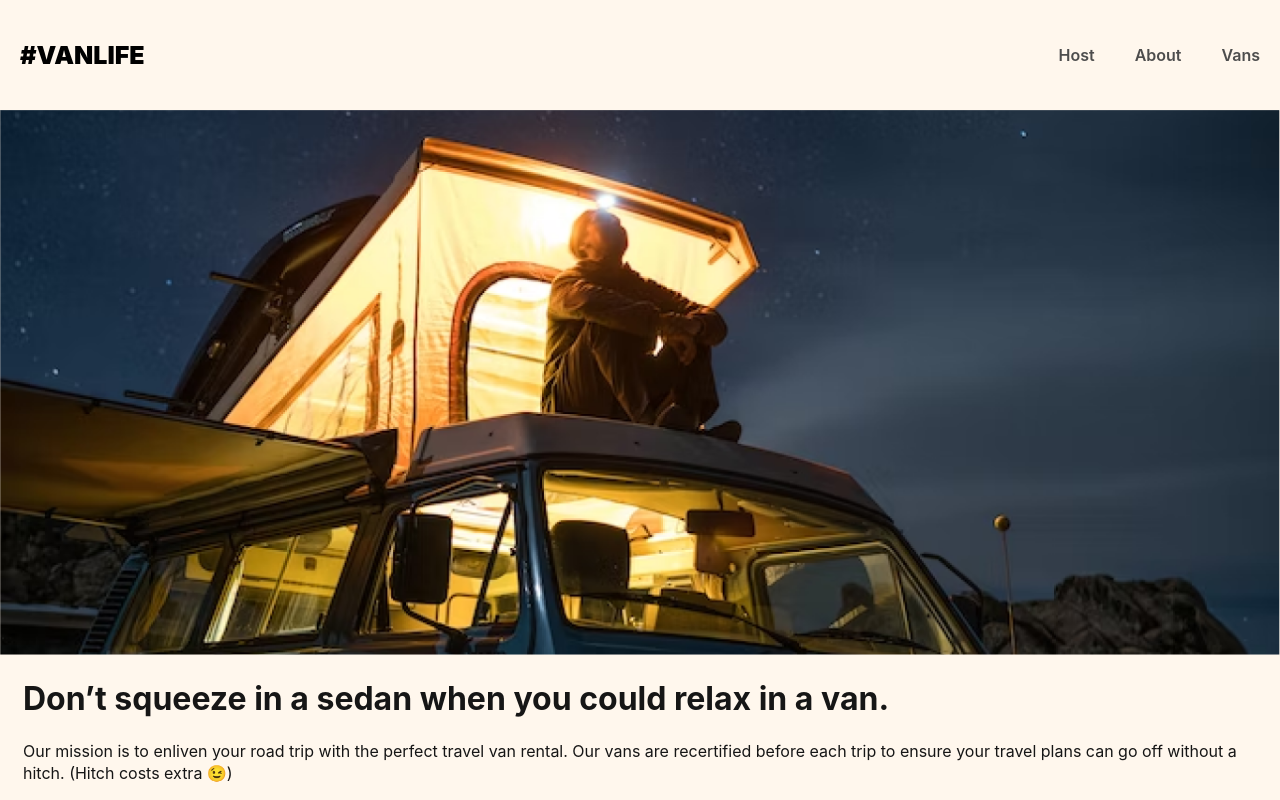
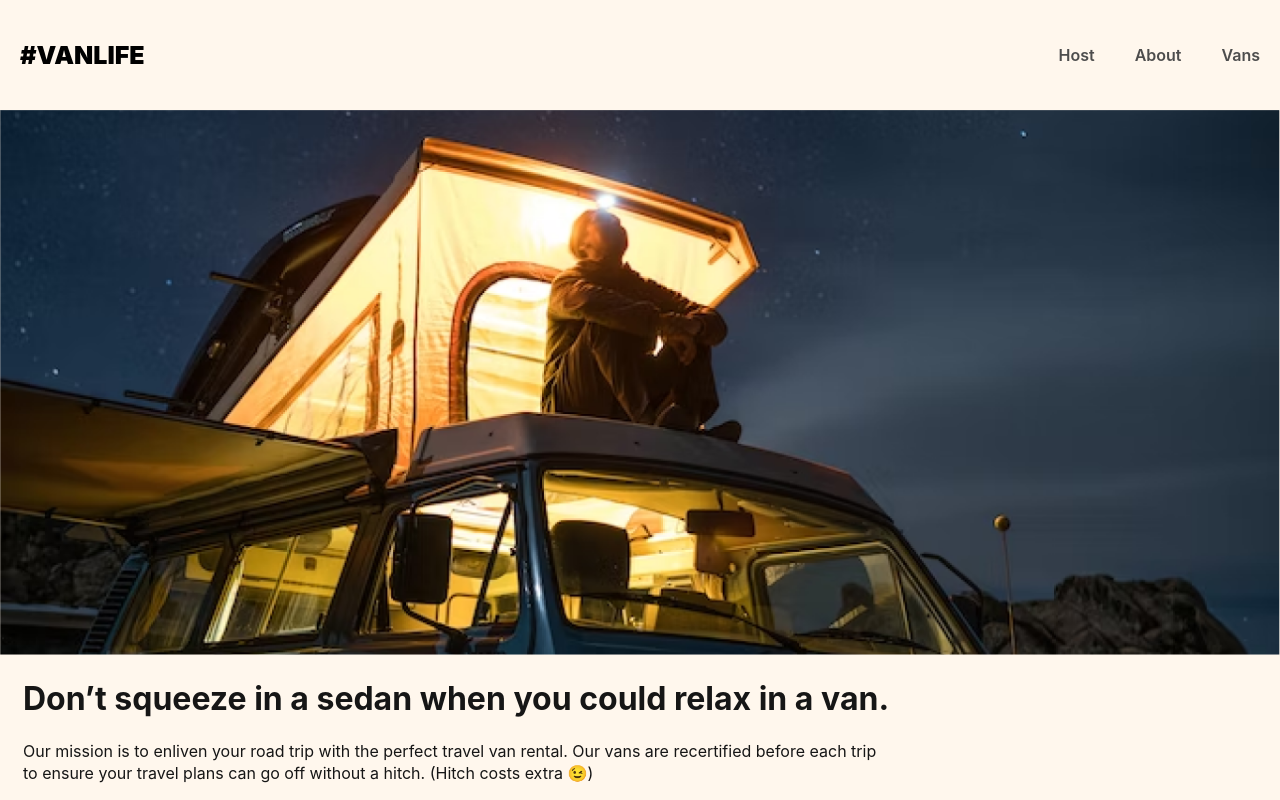
Before and after one commit to mogunm/van-life, a React (Vite) app: page /about in a window 1280 px wide. Shown: the top 800 px of the page. Built offline with nearby package versions, Linux system fonts and the light colour scheme; what miragejs would draw is missing.

Commit message:
updated about page UI for larger screen

```diff
--- a/src/index.css
+++ b/src/index.css
@@ -129,6 +129,7 @@ header a:hover {
 
 .about-page-content p {
     line-height: 22px;
+    width: 70%;
 }
 
 .about-page-cta {
@@ -137,6 +138,7 @@ header a:hover {
     padding-inline: 32px;
     padding-bottom: 32px;
     margin-inline: 27px;
+    margin-bottom: 20px;
     border-radius: 5px;
 }
 
@@ -153,7 +155,7 @@ header a:hover {
 
 /*** VAN PAGES ***/
 .van-list-container {
-    padding-inline: 23px
+    padding-inline: 23px;
 }
 
 .van-list {
@@ -162,6 +164,7 @@ header a:hover {
     justify-items: center;
     gap: 34px;
     margin-top: 57px;
+    margin-bottom: 20px;
 }
 
 .van-tile a {
```
